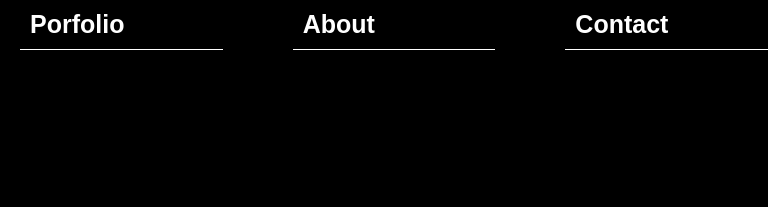
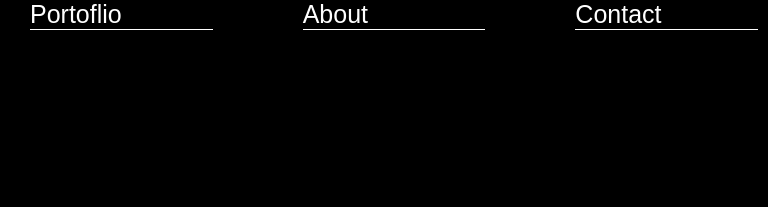
Before and after one commit to MicroverseNelson/MyPortfolio, a website: page index.html in a window 768 px wide. Shown: the top 207 px of the page. Drawn offline with Linux system fonts and the light colour scheme.

Commit message:
worked on the hamburger menu links

```diff
--- a/index.html
+++ b/index.html
@@ -42,21 +42,15 @@
             <a href="#">Nelson Ongiti</a>
             <div class="openMenu"><i class="fa fa-bars"></i></div>
             <ul class="nav-links">
-              <li class="portfolio">
-                <a href="#works" class="menu">Porfolio</a>
-              </li>
-              <li class="about">
-                <a href="#about" class="menu">About</a>
-              </li>
-              <li class="contact">
-                <a href="#contact" class="menu">Contact</a>
-              </li>
+              <a  class="menu" href="#works">Portoflio</a>
+              <a  class="menu" href="#about">About</a>
+              <a class="menu" href="#contact">Contact</a>
               <div class="closeMenu"><i class="fa fa-times"></i></div>
             </ul>
           </nav>
         </header>
       </div>
-      <section class="hero-section">
+      <section class="hero-section" id="start" >
         <div class="hero-content">
           <h1 class="hero-title">
             Hey There, <br />
--- a/main.js
+++ b/main.js
@@ -15,3 +15,10 @@ function show() {
 function close(){
     navlinks.style.top = '-100%';
 }
+
+document.querySelectorAll('.nav-links').forEach((link)=>{
+    link.addEventListener('click', ()=>{
+        navlinks.style.top = '-100%';
+
+    });
+});
--- a/style.css
+++ b/style.css
@@ -398,14 +398,6 @@ h1 {
   color: #fff;
   margin: 0 24px;
 }
-/*
-.contact {
-  padding: 120px 24px;
-  display: flex;
-  flex-direction: column;
-  justify-content: space-evenly;
-  min-height: 50vh;
-} */
 
 .contact h6 {
   font-family: "Inter", sans-serif;
@@ -509,23 +501,28 @@ footer {
     justify-content: center;
     align-items: flex-start;
     height:100vh;
-    position:fixed;
-    top:0;
-    right:0;
-    left:0;
-    z-index:10;
+    position: fixed;
+    top: 0;
+    right: 0;
+    left: 0;
+    z-index: 10;
     background: #000;
     transition: top 1s ease;
     display: none;
     color: #fff;
   }
 
-  .nav-links li {
+  .nav-links a {
     list-style: none;
     border-bottom: 1px solid #fff;
-    margin-left:30px;
+    margin-left: 30px;
     width: 100%;
   }
+
+  .nav-bar a {
+    width:100%;
+  }
+
   .fa {
     color: #fff;
   }
@@ -534,19 +531,23 @@ footer {
   .openMenu {
     display: block;
     font-size: 1rem;
-    margin:20px;
-    cursor:pointer;
+    margin: 20px;
+    cursor: pointer;
   }
 
   .closeMenu {
     display: block;
     position: absolute;
-    top:20px;
-    right:20px;
+    top: 20px;
+    right: 20px;
   }
 
   .openeMenu {
-    display:block;
+    display: block;
+  }
+
+  .contact {
+    overflow: none;
   }
 }
 
@@ -616,6 +617,7 @@ footer {
 
   .nav-links a {
     display: block;
+    margin-right:10px;
   }
 
   .hero-section {
```
Also changed, not shown: README.md.
